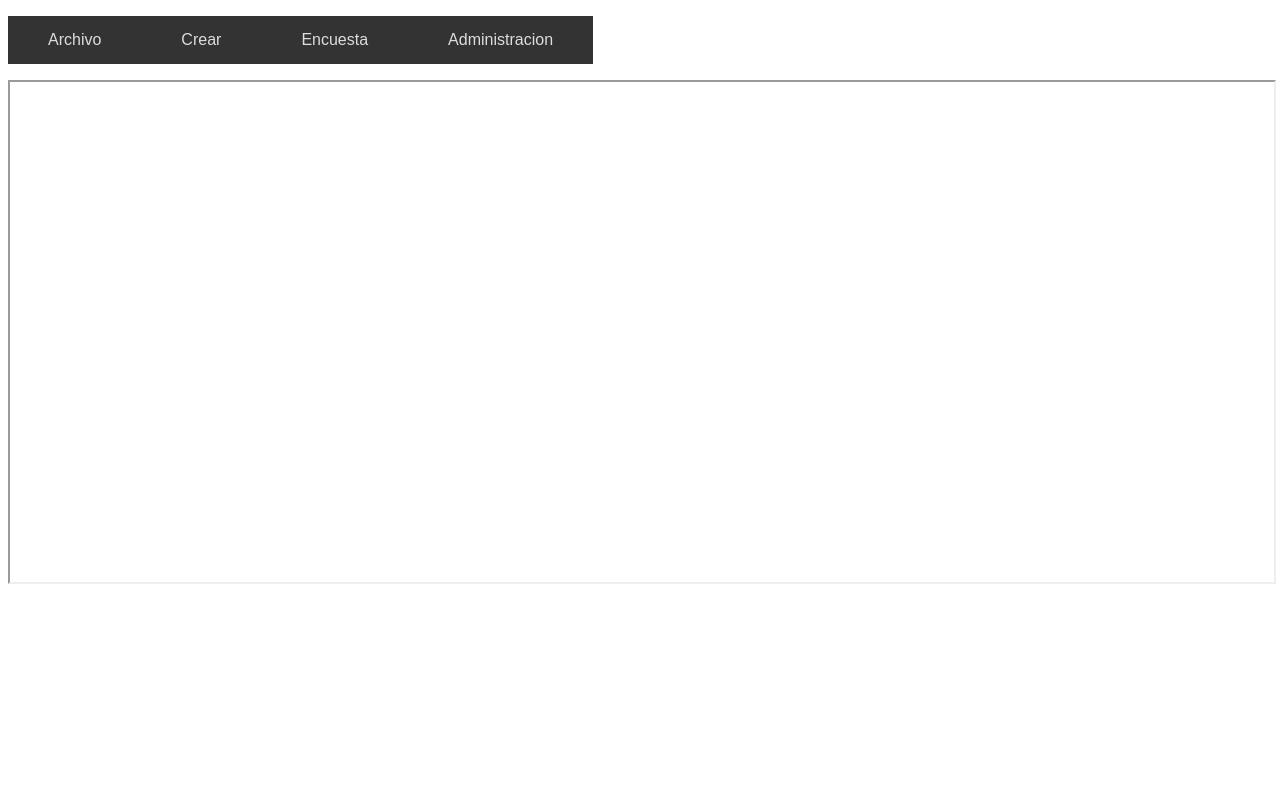
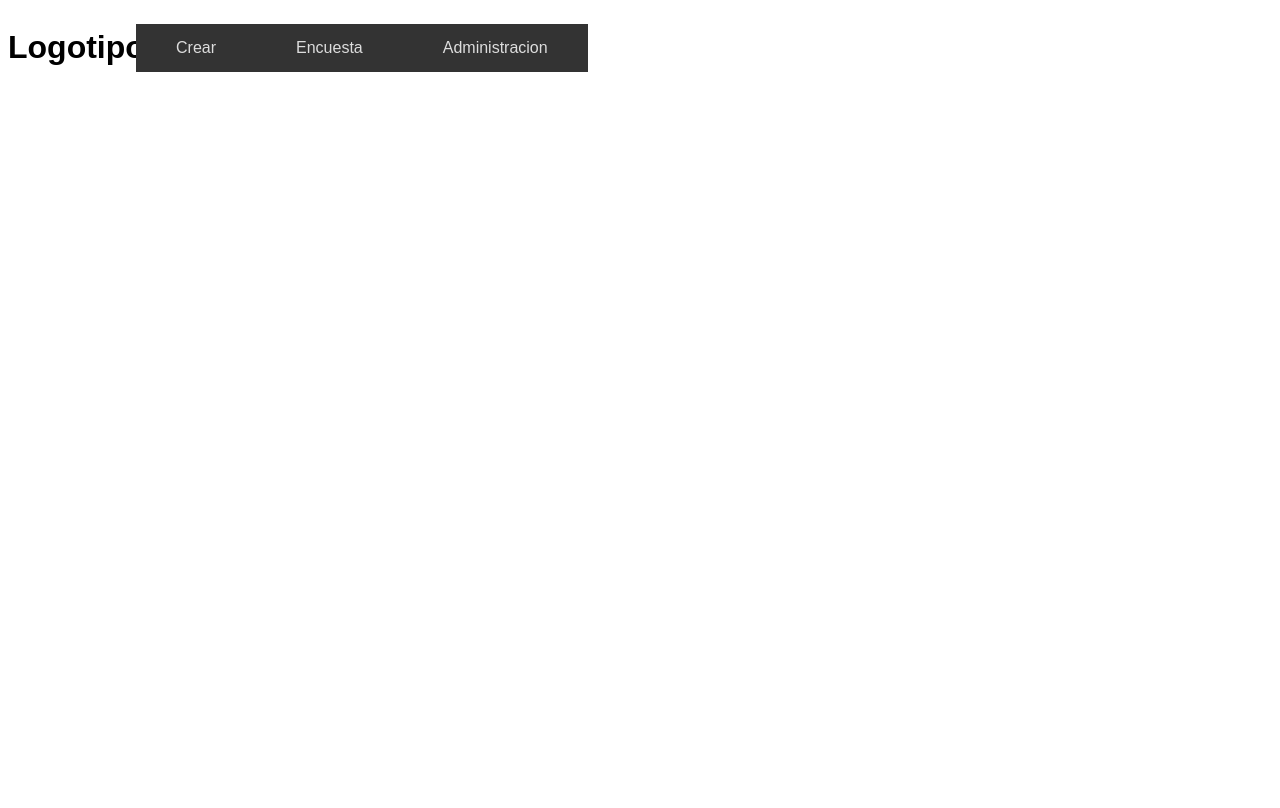
Before and after one commit to SenaProject/finallySenaProject, a PHP site: page /Views/Frm_Principal in a window 1280 px wide. Before the commit the page ends 584 px from the top, so only its background shows below. Run offline with PHP 8.4, Linux system fonts and the light colour scheme.

Commit message:
New changes

```diff
--- a/Views/css/frm_principal.css
+++ b/Views/css/frm_principal.css
@@ -1,6 +1,25 @@
-body {
+body,html {
 	font-family: arial;
 	color: black;
+	width: 100%;
+	height: 100%;
+}
+
+.footer{
+	width: 100%;
+	height: 10%;
+}
+
+header{
+	width: 10%;
+	height: 100%;
+	float: left;
+}
+
+nav{
+	width: 90%;
+	height: 100%;
+	float: left;
 }
 /* estilos menu principal */
 nav ul{
--- a/Views/frm_principal.php
+++ b/Views/frm_principal.php
@@ -1,29 +1,18 @@
 <!DOCTYPE html>
-<!Autor: Pablo Emilio Garcia>
-<!Fecha: 04/06/2018>
-<!Version: >
-
-
 <html lang="en" dir="ltr">
   <head>
-
     <meta name="viewport" content="width=device-width, initial-scale=1">
     <link rel="stylesheet" href="css/frm_principal.css">
     <meta charset="utf-8">
-
     <title>Evaplus +</title>
   </head>
   <body>
+  <div class="footer">
+    <header>
+        <h1>Logotipo</h1>
+    </header>
   	<nav>
   	<ul>
-		<li><a>Archivo</a>
-			<ul>
-				<li><a></a></li>
-				<li><a></a></li>
-				<li><a></a></li>
-				<li><a>Salida</a></li>
-			</ul>
-		</li>
   		  <li><a>Crear</a>
             <ul>
               <li><a href="#" target="iframe_a">Persona</a>
@@ -68,9 +57,10 @@
         </li>
   	</ul>
   	</nav>
-	<div class="">
-		<iframe height="500px" width="100%" src="" name="iframe_a"></iframe>
   </div>
-   <!--<iframe height="300px" width="100%" name= "iframe_b" src="Frm_Ban_Respuestas.html" style="border:none;"></iframe>-->
+  <section>
+
+  </section>
+
 	</body>
 </html>
```
Also changed, not shown: Controllers/class_plantilla.php (added, +12 -0 lines). Lines whose indentation alone changed are shown as unchanged.
